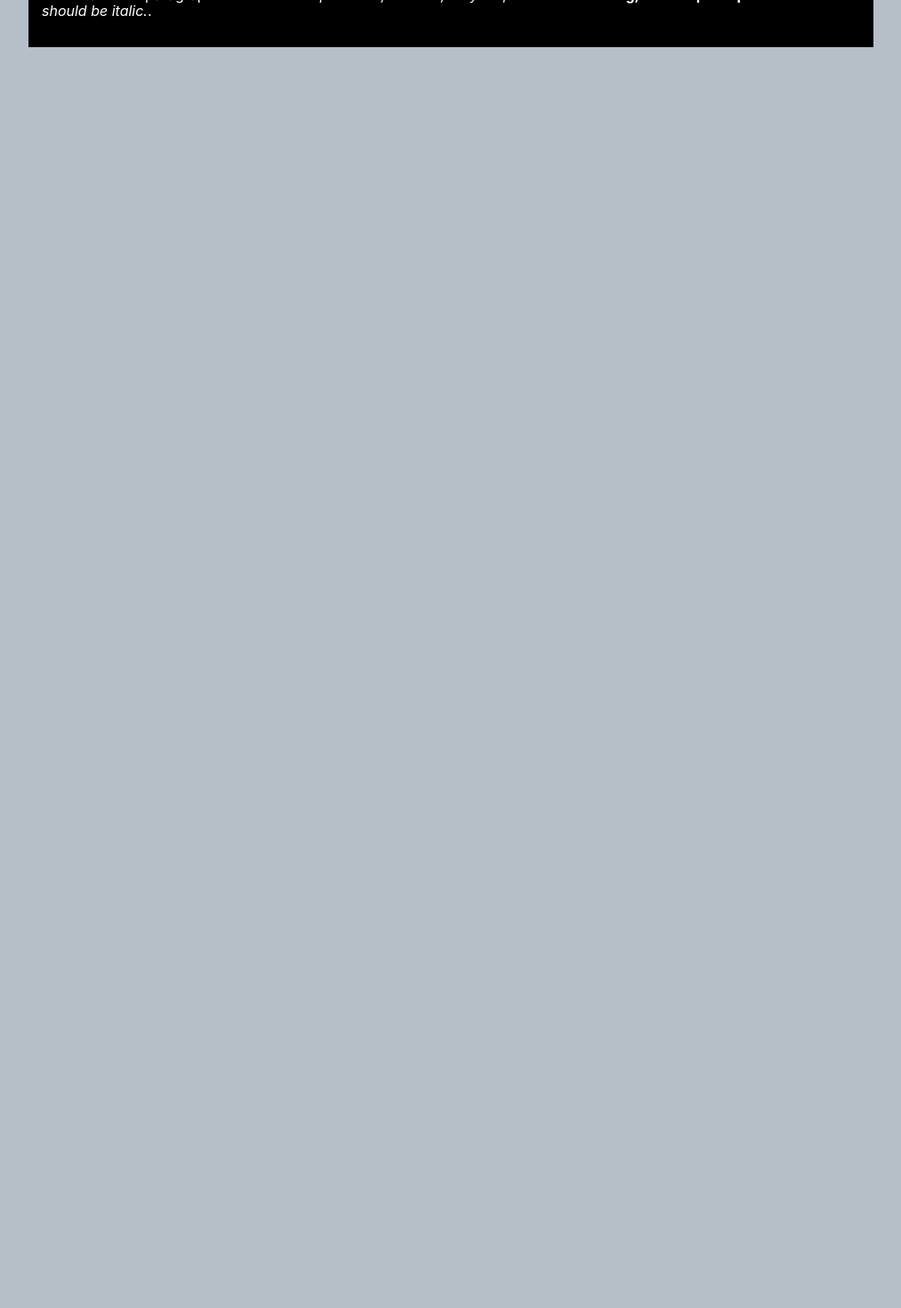
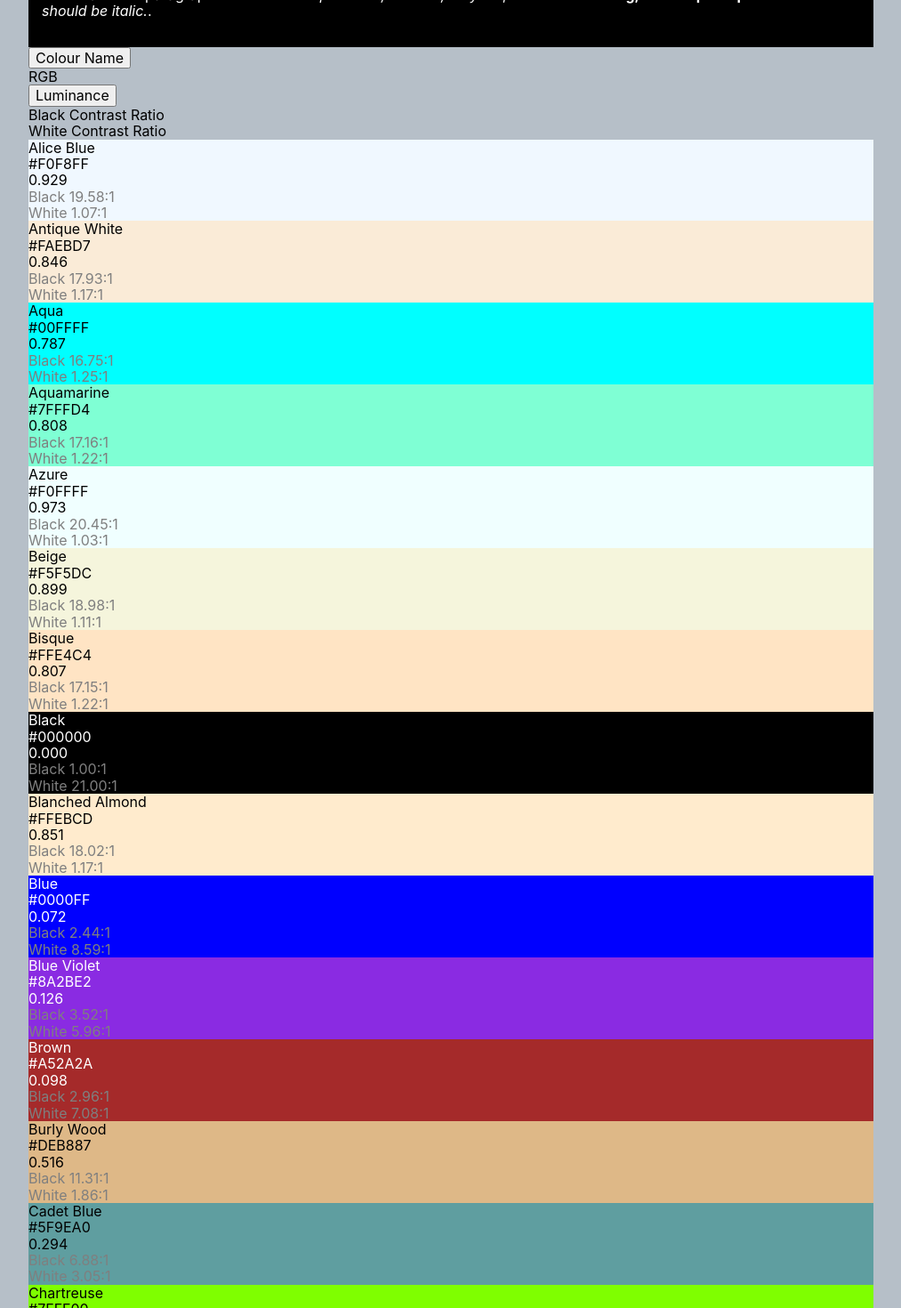
Before and after one commit to JulianNicholls/palette-visualiser-3, a React app: page / in a window 1280 px wide. Shown: the part 1180-2650 px from the top of the page at 89% size, without its empty margins (133-1146 px from the left). Before the commit the page ends 1253 px from the top, so only its background shows below. Built offline with nearby package versions, Linux system fonts and the light colour scheme.

Commit message:
Add and display HTML Colour List

```diff
--- a/src/App.js
+++ b/src/App.js
@@ -4,6 +4,7 @@ import InputBox from './components/InputBox';
 import ColourInfo from './components/ColourInfo';
 import ColourBlocks from './components/ColourBlocks';
 import SampleText from './components/SampleText';
+import HTMLColourList from './components/HTMLColourList';
 
 import {
   rgbStrToObject,
@@ -109,6 +110,7 @@ class App extends React.Component {
           </div>
           <ColourBlocks rgbs={rgbs} selectColour={this.selectColour} />
           <SampleText bg={selectedBG} fg={selectedFG} />
+          <HTMLColourList />
         </div>
       </div>
     );
--- /dev/null
+++ b/src/HTMLColours.js
@@ -0,0 +1,143 @@
+module.exports = [
+  { name: 'Alice Blue', value: '#F0F8FF' },
+  { name: 'Antique White', value: '#FAEBD7' },
+  { name: 'Aqua', value: '#00FFFF' },
+  { name: 'Aquamarine', value: '#7FFFD4' },
+  { name: 'Azure', value: '#F0FFFF' },
+  { name: 'Beige', value: '#F5F5DC' },
+  { name: 'Bisque', value: '#FFE4C4' },
+  { name: 'Black', value: '#000000' },
+  { name: 'Blanched Almond', value: '#FFEBCD' },
+  { name: 'Blue', value: '#0000FF' },
+  { name: 'Blue Violet', value: '#8A2BE2' },
+  { name: 'Brown', value: '#A52A2A' },
+  { name: 'Burly Wood', value: '#DEB887' },
+  { name: 'Cadet Blue', value: '#5F9EA0' },
+  { name: 'Chartreuse', value: '#7FFF00' },
+  { name: 'Chocolate', value: '#D2691E' },
+  { name: 'Coral', value: '#FF7F50' },
+  { name: 'Cornflower Blue', value: '#6495ED' },
+  { name: 'Cornsilk', value: '#FFF8DC' },
+  { name: 'Crimson', value: '#DC143C' },
+  { name: 'Cyan', value: '#00FFFF' },
+  { name: 'Dark Blue', value: '#00008B' },
+  { name: 'Dark Cyan', value: '#008B8B' },
+  { name: 'Dark GoldenRod', value: '#B8860B' },
+  { name: 'Dark Grey', value: '#A9A9A9' },
+  { name: 'Dark Green', value: '#006400' },
+  { name: 'Dark Khaki', value: '#BDB76B' },
+  { name: 'Dark Magenta', value: '#8B008B' },
+  { name: 'Dark Olive Green', value: '#556B2F' },
+  { name: 'Dark Orange', value: '#FF8C00' },
+  { name: 'Dark Orchid', value: '#9932CC' },
+  { name: 'Dark Red', value: '#8B0000' },
+  { name: 'Dark Salmon', value: '#E9967A' },
+  { name: 'Dark Sea Green', value: '#8FBC8F' },
+  { name: 'Dark Slate Blue', value: '#483D8B' },
+  { name: 'Dark Slate Grey', value: '#2F4F4F' },
+  { name: 'Dark Turquoise', value: '#00CED1' },
+  { name: 'Dark Violet', value: '#9400D3' },
+  { name: 'Deep Pink', value: '#FF1493' },
+  { name: 'Deep Sky Blue', value: '#00BFFF' },
+  { name: 'Dim Grey', value: '#696969' },
+  { name: 'Dodger Blue', value: '#1E90FF' },
+  { name: 'Fire Brick', value: '#B22222' },
+  { name: 'Floral White', value: '#FFFAF0' },
+  { name: 'Forest Green', value: '#228B22' },
+  { name: 'Fuchsia', value: '#FF00FF' },
+  { name: 'Gainsboro', value: '#DCDCDC' },
+  { name: 'Ghost White', value: '#F8F8FF' },
+  { name: 'Gold', value: '#FFD700' },
+  { name: 'Goldenrod', value: '#DAA520' },
+  { name: 'Grey', value: '#808080' },
+  { name: 'Green', value: '#008000' },
+  { name: 'Green Yellow', value: '#ADFF2F' },
+  { name: 'Honey Dew', value: '#F0FFF0' },
+  { name: 'Hot Pink', value: '#FF69B4' },
+  { name: 'Indian Red', value: '#CD5C5C' },
+  { name: 'Indigo', value: '#4B0082' },
+  { name: 'Ivory', value: '#FFFFF0' },
+  { name: 'Khaki', value: '#F0E68C' },
+  { name: 'Lavender', value: '#E6E6FA' },
+  { name: 'Lavender Blush', value: '#FFF0F5' },
+  { name: 'Lawn Green', value: '#7CFC00' },
+  { name: 'Lemon Chiffon', value: '#FFFACD' },
+  { name: 'Light Blue', value: '#ADD8E6' },
+  { name: 'Light Coral', value: '#F08080' },
+  { name: 'Light Cyan', value: '#E0FFFF' },
+  { name: 'Light Goldenrod Yellow', value: '#FAFAD2' },
+  { name: 'Light Grey', value: '#D3D3D3' },
+  { name: 'Light Green', value: '#90EE90' },
+  { name: 'Light Pink', value: '#FFB6C1' },
+  { name: 'Light Salmon', value: '#FFA07A' },
+  { name: 'Light Sea Green', value: '#20B2AA' },
+  { name: 'Light Sky Blue', value: '#87CEFA' },
+  { name: 'Light Slate Grey', value: '#778899' },
+  { name: 'Light Steel Blue', value: '#B0C4DE' },
+  { name: 'LightYellow', value: '#FFFFE0' },
+  { name: 'Lime', value: '#00FF00' },
+  { name: 'LimeGreen', value: '#32CD32' },
+  { name: 'Linen', value: '#FAF0E6' },
+  { name: 'Magenta', value: '#FF00FF' },
+  { name: 'Maroon', value: '#800000' },
+  { name: 'Medium Aquamarine', value: '#66CDAA' },
+  { name: 'Medium Blue', value: '#0000CD' },
+  { name: 'Medium Orchid', value: '#BA55D3' },
+  { name: 'Medium Purple', value: '#9370D8' },
+  { name: 'Medium Sea Green', value: '#3CB371' },
+  { name: 'Medium Slate Blue', value: '#7B68EE' },
+  { name: 'Medium Spring Green', value: '#00FA9A' },
+  { name: 'Medium Turquoise', value: '#48D1CC' },
+  { name: 'Medium Violet Red', value: '#C71585' },
+  { name: 'Midnight Blue', value: '#191970' },
+  { name: 'Mint Cream', value: '#F5FFFA' },
+  { name: 'Misty Rose', value: '#FFE4E1' },
+  { name: 'Moccasin', value: '#FFE4B5' },
+  { name: 'Navajo White', value: '#FFDEAD' },
+  { name: 'Navy', value: '#000080' },
+  { name: 'Old Lace', value: '#FDF5E6' },
+  { name: 'Olive', value: '#808000' },
+  { name: 'Olive Drab', value: '#6B8E23' },
+  { name: 'Orange', value: '#FFA500' },
+  { name: 'Orange Red', value: '#FF4500' },
+  { name: 'Orchid', value: '#DA70D6' },
+  { name: 'Pale Goldenrod', value: '#EEE8AA' },
+  { name: 'Pale Green', value: '#98FB98' },
+  { name: 'Pale Turquoise', value: '#AFEEEE' },
+  { name: 'Pale Violet Red', value: '#D87093' },
+  { name: 'Papaya Whip', value: '#FFEFD5' },
+  { name: 'Peach Puff', value: '#FFDAB9' },
+  { name: 'Peru', value: '#CD853F' },
+  { name: 'Pink', value: '#FFC0CB' },
+  { name: 'Plum', value: '#DDA0DD' },
+  { name: 'Powder Blue', value: '#B0E0E6' },
+  { name: 'Purple', value: '#800080' },
+  { name: 'Rebecca Purple', value: '#663399' },
+  { name: 'Red', value: '#FF0000' },
+  { name: 'Rosy Brown', value: '#BC8F8F' },
+  { name: 'Royal Blue', value: '#4169E1' },
+  { name: 'Saddle Brown', value: '#8B4513' },
+  { name: 'Salmon', value: '#FA8072' },
+  { name: 'Sandy Brown', value: '#F4A460' },
+  { name: 'Sea Green', value: '#2E8B57' },
+  { name: 'Sea Shell', value: '#FFF5EE' },
+  { name: 'Sienna', value: '#A0522D' },
+  { name: 'Silver', value: '#C0C0C0' },
+  { name: 'Sky Blue', value: '#87CEEB' },
+  { name: 'Slate Blue', value: '#6A5ACD' },
+  { name: 'Slate Grey', value: '#708090' },
+  { name: 'Snow', value: '#FFFAFA' },
+  { name: 'Spring Green', value: '#00FF7F' },
+  { name: 'Steel Blue', value: '#4682B4' },
+  { name: 'Tan', value: '#D2B48C' },
+  { name: 'Teal', value: '#008080' },
+  { name: 'Thistle', value: '#D8BFD8' },
+  { name: 'Tomato', value: '#FF6347' },
+  { name: 'Turquoise', value: '#40E0D0' },
+  { name: 'Violet', value: '#EE82EE' },
+  { name: 'Wheat', value: '#F5DEB3' },
+  { name: 'White', value: '#FFFFFF' },
+  { name: 'White Smoke', value: '#F5F5F5' },
+  { name: 'Yellow', value: '#FFFF00' },
+  { name: 'Yellow Green', value: '#9ACD32' }
+];
--- /dev/null
+++ b/src/components/HTMLColourList.js
@@ -0,0 +1,114 @@
+import React from 'react';
+
+import HTMLColours from '../HTMLColours';
+import {
+  ratioThreshold,
+  rgbStrToObject,
+  sRGBLuminance,
+  contrastRatio
+} from '../conversions';
+
+const black = { r: 0, g: 0, b: 0 };
+const white = { r: 255, g: 255, b: 255 };
+
+class HTMLColourList extends React.Component {
+  state = {
+    colourList: [],
+    sortOrder: 'name'
+  };
+
+  componentDidMount() {
+    const colours = [...HTMLColours];
+
+    colours.forEach(colour => {
+      colour.rgb = rgbStrToObject(colour.value);
+      const luminance = sRGBLuminance(colour.rgb);
+      colour.luminance = luminance;
+    });
+
+    this.setState(() => ({ colourList: colours }));
+  }
+
+  sortByName = () => {
+    const { colourList, sortOrder } = this.state;
+    const colours = [...colourList];
+
+    if (sortOrder === 'name') {
+      colours.sort((a, b) => (a.name > b.name ? -1 : 1));
+
+      return this.setState(() => ({ colourList: colours, sortOrder: 'namer' }));
+    }
+
+    colours.sort((a, b) => (a.name < b.name ? -1 : 1));
+
+    this.setState(() => ({ colourList: colours, sortOrder: 'name' }));
+  };
+
+  sortByLuminance = () => {
+    const { colourList, sortOrder } = this.state;
+    const colours = [...colourList];
+
+    if (sortOrder === 'luminance') {
+      colours.sort((a, b) => (a.luminance > b.luminance ? -1 : 1));
+
+      return this.setState(() => ({
+        colourList: colours,
+        sortOrder: 'luminancer'
+      }));
+    }
+
+    colours.sort((a, b) => (a.luminance < b.luminance ? -1 : 1));
+
+    this.setState(() => ({ colourList: colours, sortOrder: 'luminance' }));
+  };
+
+  render() {
+    return (
+      <div className="html-colour-list">
+        <button onClick={this.sortByName}>Colour Name</button>
+        <div>RGB</div>
+        <button onClick={this.sortByLuminance}>Luminance</button>
+        <div>Black Contrast Ratio</div>
+        <div>White Contrast Ratio</div>
+
+        {this.state.colourList.map(({ name, value, rgb, luminance }) => {
+          const blackRatio = contrastRatio(rgb, black);
+          const whiteRatio = contrastRatio(rgb, white);
+
+          const nameColour = blackRatio > whiteRatio ? 'black' : 'white';
+          const blackColour = blackRatio > ratioThreshold ? 'black' : '#7f7f7f';
+          const whiteColour = whiteRatio > ratioThreshold ? 'white' : '#7f7f7f';
+
+          return [
+            <div key={name} style={{ background: value, color: nameColour }}>
+              {name}
+            </div>,
+            <div key={value} style={{ background: value, color: nameColour }}>
+              {value}
+            </div>,
+            <div
+              key={`${name}-luminance`}
+              style={{ background: value, color: nameColour }}
+            >
+              {luminance.toFixed(3)}
+            </div>,
+            <div
+              key={`${name}-black-ratio`}
+              style={{ background: value, color: blackColour }}
+            >
+              Black {blackRatio.toFixed(2)}:1
+            </div>,
+            <div
+              key={`${name}-white-ratio`}
+              style={{ background: value, color: whiteColour }}
+            >
+              White {whiteRatio.toFixed(2)}:1
+            </div>
+          ];
+        })}
+      </div>
+    );
+  }
+}
+
+export default HTMLColourList;
```
Also changed, not shown: test/luminance.js (added, +16 -0 lines).
